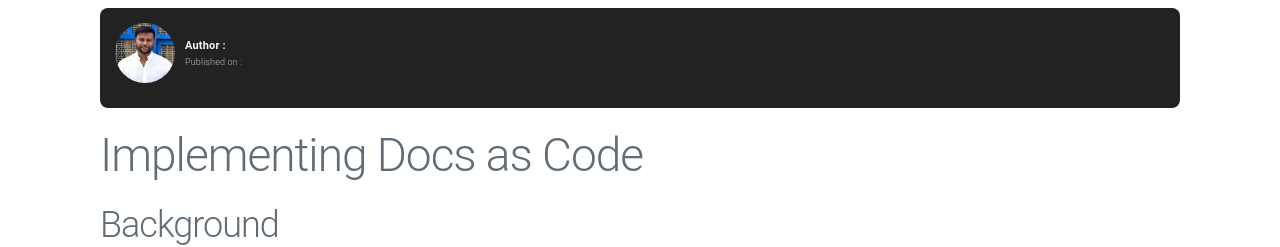
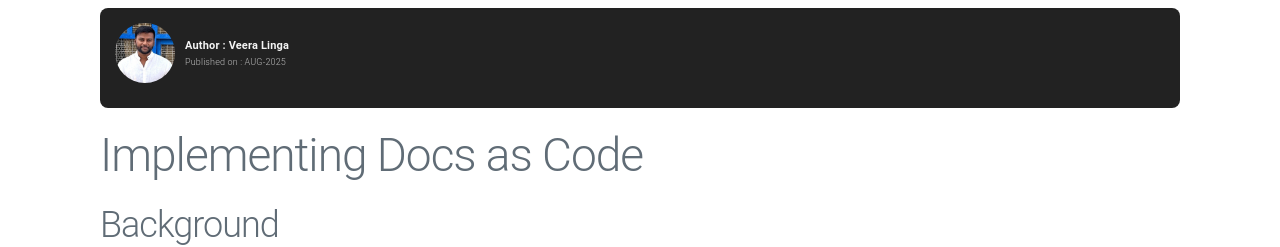
Before and after one commit to veera-linga/blogs, a Jekyll site: the page built from implementing-docs-as-code.md, in a window 1280 px wide and 900 px high. Shown: the top 247 px of the window. Built offline with Jekyll 4.4.1, drawn with Linux system fonts in a browser that asks for light colours; our own code applies the rules of GitHub Pages for plain Markdown files.

Commit message:
Update implementing-docs-as-code.md
Signed-off-by: veera <124036467+veera-linga@users.noreply.github.com>

```diff
--- a/implementing-docs-as-code.md
+++ b/implementing-docs-as-code.md
@@ -1,3 +1,9 @@
+---
+author: "Veera Linga"
+date: "AUG-2025"
+image: "/assets/images/profile-img-veera.jpg"
+---
+
 # Implementing Docs as Code
 ## Background
 
```
